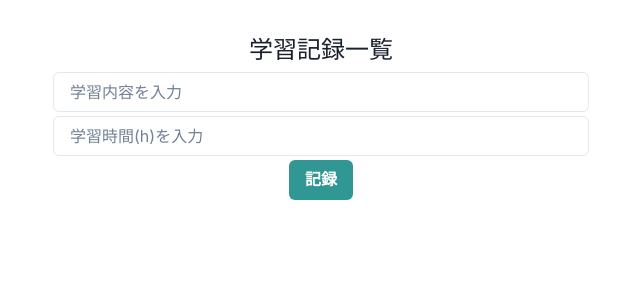
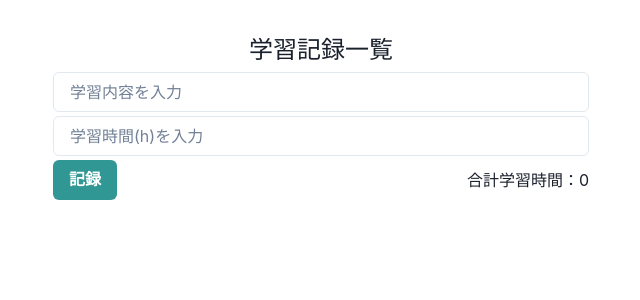
Before and after one commit to NotoSgnikusnsi/react-digital-business-card, a React (Vite) app: page / in a window 1280 px wide. Shown: the top 300 px of the page, without its empty margins (319-959 px from the left). Built offline with nearby package versions, Linux system fonts and the light colour scheme.

Commit message:
feat: display total study time

```diff
--- a/src/App.tsx
+++ b/src/App.tsx
@@ -19,6 +19,7 @@ function App() {
   const [records, setRecords] = useState<Record[]>([]);
   const [title, setTitle] = useState<string>("");
   const [time, setTime] = useState<number>(0);
+  const [totalTime, setTotalTime] = useState<number>(0);
 
   const addLearningRecord = () => {
     if (title === "") {
@@ -38,6 +39,7 @@ function App() {
     setRecords([...records, newRecord]);
     setTitle("");
     setTime(0);
+    setTotalTime(records.reduce((acc, record) => acc + record.time, 0) + time);
   };
 
   return (
@@ -61,9 +63,12 @@ function App() {
               onChange={(e) => setTime(Number(e.target.value))}
               value={time || ""}
             />
-            <Button colorScheme="teal" onClick={addLearningRecord}>
-              記録
-            </Button>
+            <Flex align={"center"} justifyContent={"space-between"}>
+              <Button colorScheme="teal" onClick={addLearningRecord}>
+                記録
+              </Button>
+              <Text>合計学習時間：{totalTime}</Text>
+            </Flex>
           </Box>
           <Box>
             {records.map((record) => {
```
Also changed, not shown: 1 other file (tests, documents, lock files or other folders).
